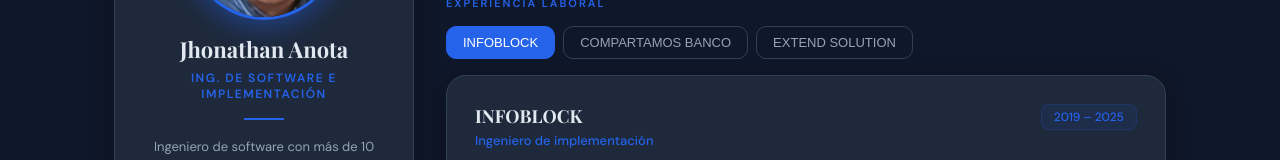
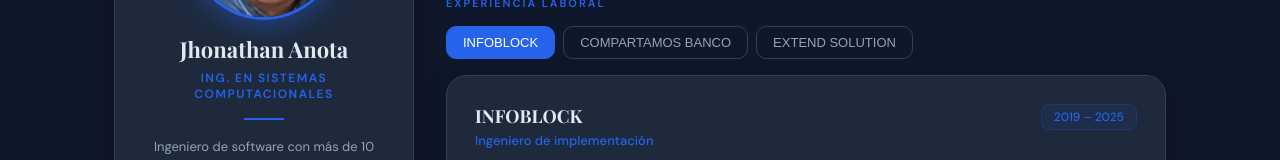
Before and after one commit to AB-jhon/cv-jhonathan, a React (Vite) app: page / in a window 1280 px wide. Shown: the part 306-466 px from the top of the page. Built offline with nearby package versions, Linux system fonts and the light colour scheme.

Commit message:
update style

```diff
--- a/src/App.jsx
+++ b/src/App.jsx
@@ -3,7 +3,7 @@
 
 const cvData = {
   name: "Jhonathan Anota",
-  title: "Ingeniero en Sitemas Computacionales",
+  title: "Ing. en Sistemas Computacionales",
   about:
     "Ingeniero de software con más de 10 años de experiencia técnica en optimización de sistemas y gestión de bases de datos SQL Server. Actualmente evolucionando mi stack tecnológico hacia el desarrollo moderno con React y Python. Me destaco por mi capacidad de aprendizaje autodidacta y mi experiencia resolviendo problemas complejos en aplicaciones e implementación de ecosistemas.",
   contact: {
@@ -163,7 +163,7 @@
               Jhonathan Anota
             </h1>
             <p style={{ color: accent, fontSize: "12px", fontWeight: "600", letterSpacing: "1.5px", textTransform: "uppercase" }}>
-              Ing. de Software e Implementación
+              Ing. en Sistemas Computacionales
             </p>
 
             <div style={{ width: "40px", height: "2px", background: accent, margin: "16px auto" }} />
```
